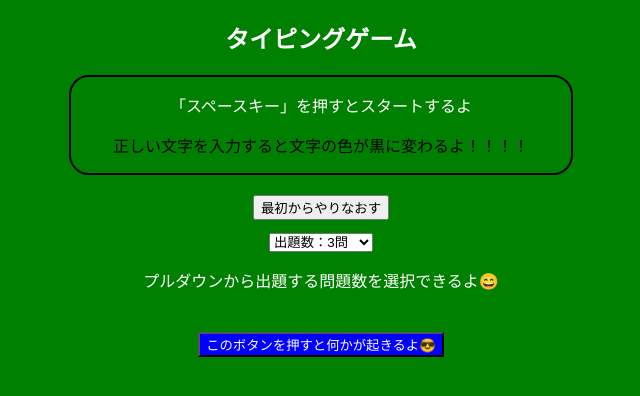
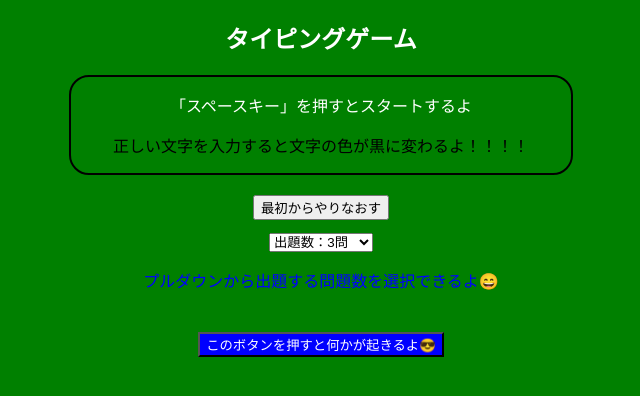
Before and after one commit to daisuke2549/typing-game-JavaScript, a plain HTML site: page index.html in a window 1280 px wide. Both pictures are taken after a click on the element "このボタンを押すと何かが起きるよ😎". Shown: the whole page, without its empty margins (319-959 px from the left). Drawn offline with nearby package versions, Linux system fonts and the light colour scheme.

```diff
--- a/index.html
+++ b/index.html
@@ -38,7 +38,7 @@
     <option value="10">出題数：10問</option>
     <option value="15">出題数：15問</option>
   </select>
-  <p>プルダウンから出題する問題数を選択できるよ😄</p>
+  <p id="pulldown">プルダウンから出題する問題数を選択できるよ😄</p>
 </div>
 <div class="magic-button">
   <button>このボタンを押すと何かが起きるよ😎</button>
--- a/js/main.js
+++ b/js/main.js
@@ -150,4 +150,5 @@
     $("#start-message").hide("color-blue");
     $("#start-message").show("color-blue");
     alert('クリックありがとうございます😎');
+    $("#pulldown").css("color","blue");
 })
--- a/js/sub.js
+++ b/js/sub.js
@@ -29,3 +29,7 @@
 name = "tanaka";
 console.log(name);
 //let は再代入が可能。
+
+const number2 = 10;
+console.log(number2);
+console.log(Math.floor(8.95));
```
